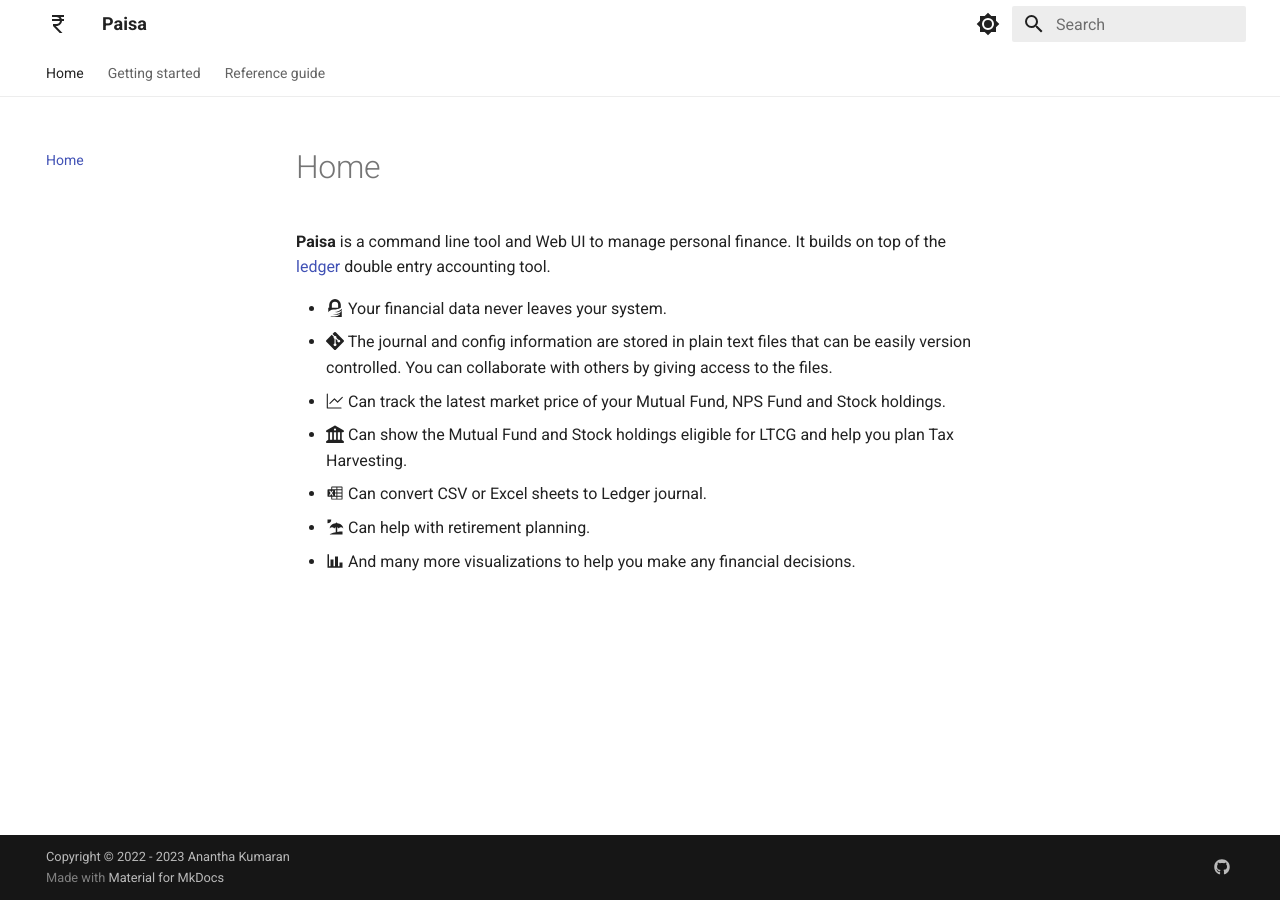
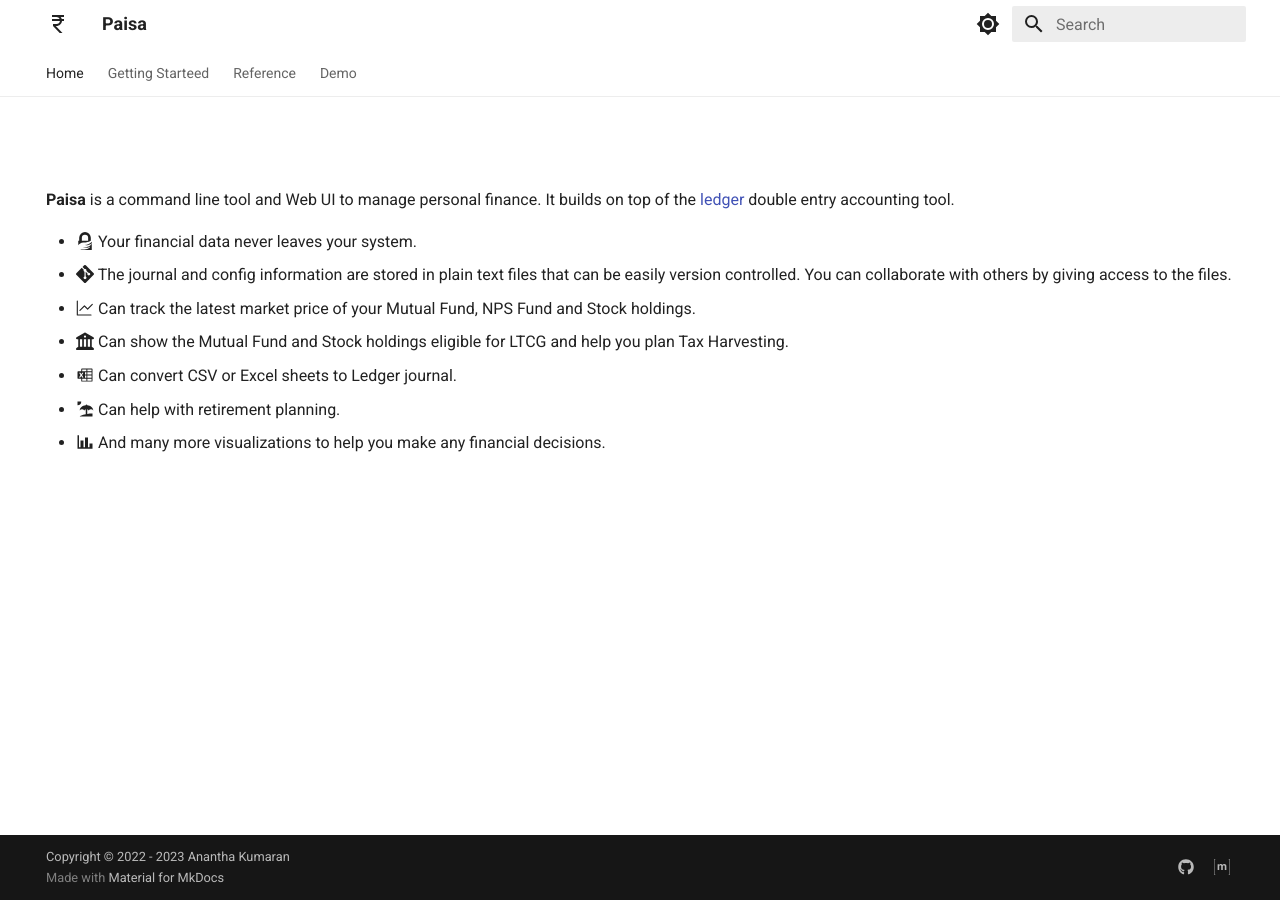
Before and after one commit to ananthakumaran/paisa, an MkDocs documentation site: the page built from docs/index.md, in a window 1280 px wide. Built offline with MkDocs 1.6.1 and Material for MkDocs 9.7.7, drawn with Linux system fonts in a browser that asks for light colours; some of the changed lines change nothing that is shown.

Commit message:
update docs

```diff
--- a/docs/index.md
+++ b/docs/index.md
@@ -1,4 +1,10 @@
-# Home
+---
+hide:
+  - navigation
+  - toc
+---
+
+#
 
 **Paisa** is a command line tool and Web UI to manage personal
 finance. It builds on top of the [ledger](https://www.ledger-cli.org/) double entry accounting
--- a/mkdocs.yml
+++ b/mkdocs.yml
@@ -1,4 +1,28 @@
 site_name: Paisa
+nav:
+  - index.md
+  - 'Getting Starteed':
+    - getting-started/installation.md
+    - getting-started/tutorial.md
+  - 'Reference':
+    - reference/accounts.md
+    - reference/commodities.md
+    - reference/allocation-targets.md
+    - reference/budget.md
+    - reference/bulk-edit.md
+    - reference/import.md
+    - reference/retirement.md
+    - reference/recurring.md
+    - reference/config.md
+    - reference/ledger-cli.md
+    - reference/analysis.md
+    - 'Tax':
+      - reference/tax/index.md
+      - reference/tax/tax-harvesting.md
+      - reference/tax/capital-gains.md
+      - reference/tax/schedule-al.md
+  - 'Demo': 'https://demo.paisa.fyi'
+
 theme:
   name: material
   icon:
@@ -21,6 +45,7 @@
     - navigation.tabs
     - navigation.expand
     - navigation.indexes
+    - navigation.top
 
 markdown_extensions:
   - pymdownx.highlight:
@@ -49,3 +74,5 @@
   social:
     - icon: fontawesome/brands/github
       link: https://github.com/ananthakumaran/paisa
+    - icon: simple/matrix
+      link: https://matrix.to/#/#paisa:matrix.org
```
Also changed, not shown: docs/reference/accounts.md (renamed from docs/reference-guide/accounts.md), docs/reference/allocation-targets.md (renamed from docs/reference-guide/allocation-targets.md), docs/reference/analysis.md (renamed from docs/reference-guide/analysis.md), docs/reference/budget.md (renamed from docs/reference-guide/budget.md), docs/reference/bulk-edit.md (renamed from docs/reference-guide/bulk-edit.md), docs/reference/commodities.md (renamed from docs/reference-guide/commodities.md), docs/reference/config.md (renamed from docs/reference-guide/config.md), docs/reference/import.md (renamed from docs/reference-guide/import.md), docs/reference/ledger-cli.md (renamed from docs/reference-guide/ledger-cli.md), docs/reference/recurring.md (renamed from docs/reference-guide/recurring.md), docs/reference/retirement.md (renamed from docs/reference-guide/retirement.md), docs/reference/tax/capital-gains.md (renamed from docs/reference-guide/tax/capital-gains.md), docs/reference/tax/index.md (renamed from docs/reference-guide/tax/index.md), docs/reference/tax/schedule-al.md (renamed from docs/reference-guide/tax/schedule-al.md), 1 more files.
